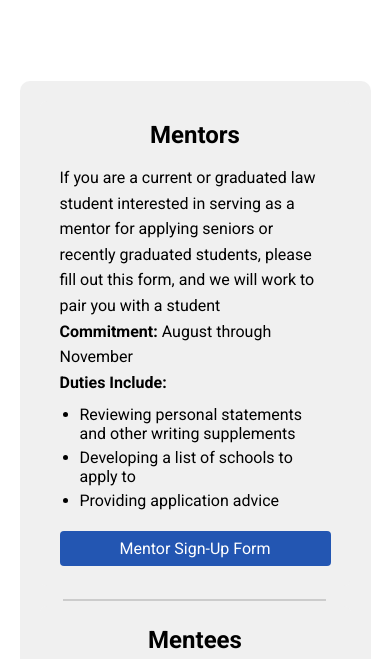
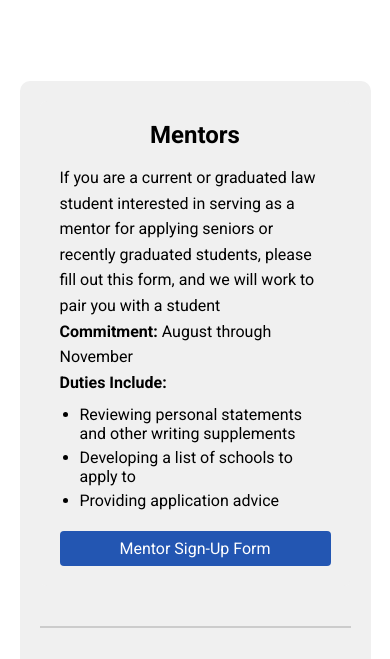
Before and after one commit to davvidlee/pre_law_society, a plain HTML site: page membership.html in a window 390 px wide. Shown: the part 185-844 px from the top of the page. Drawn offline with Linux system fonts and the light colour scheme.

Commit message:
fixed 7sage link and mobile bug fix

```diff
--- a/membership.html
+++ b/membership.html
@@ -58,6 +58,9 @@
                 <div class="spacer"></div>
                 <a href="https://forms.gle/yzkLKxo37YFhZgFV7" class="btn">Mentor Sign-Up Form</a>
             </div>
+
+            <div class="divider"></div>
+
             <div class="mentors">
                 <h3>Mentees</h3>
                 <p>If you are a rising senior or recently graduated student interested in being paired with a past or present law school student to assist you in your journey, please fill out this form, and we will work to pair you with a mentor by August.</p>
--- a/style.css
+++ b/style.css
@@ -250,10 +250,17 @@ footer {
   padding: 20px;
   min-height: 100%;
   border-radius: 10px;
-  background-image: linear-gradient(#cccccc, #cccccc); /* Adds the line */
-  background-repeat: no-repeat;
-  background-position: center;
-  background-size: 2px 90%; /* Adjust the thickness and height of the line */}
+  min-height: 400px;
+  position: relative;
+}
+
+.divider {
+  width: 2px; /* Thickness of the line */
+  background-color: #cccccc;
+  height: 90%; /* 100% height minus padding (20px top + 20px bottom) */
+  position: absolute;
+  z-index: 1; /* Ensure the line appears above the background */
+}
 
 .mentors{
   flex: 1;
@@ -469,17 +476,20 @@ form fieldset {
   .membership-container {
     flex-direction: column; /* Stack the mentors sections vertically */
     gap: 20px; /* Add a smaller gap between the stacked sections */
-    /* background-size: none; Hide the line on mobile */
-    background-image: linear-gradient(to right, #cccccc, #cccccc); /* Horizontal gradient */
-    background-repeat: no-repeat;
-    background-position: center;
-    background-position-y: 55%;
-    background-size: 75% 2px;
     min-width: 90%;
+    position: static;
+
+  }
+  .divider {
+    width: 100%; /* Make the line horizontal on mobile */
+    height: 2px; /* Thickness of the line */
+    margin: 20px 0; /* Add some space around the line */
+    position: static;
+
   }
 
   .mentors {
-    max-width: 100%; /* Allow the mentors sections to take full width on mobile */
+    max-width: 100%;
   }
   .gform{
     width: 80%;
```
Also changed, not shown: benefits.html (+1 -1 lines).
